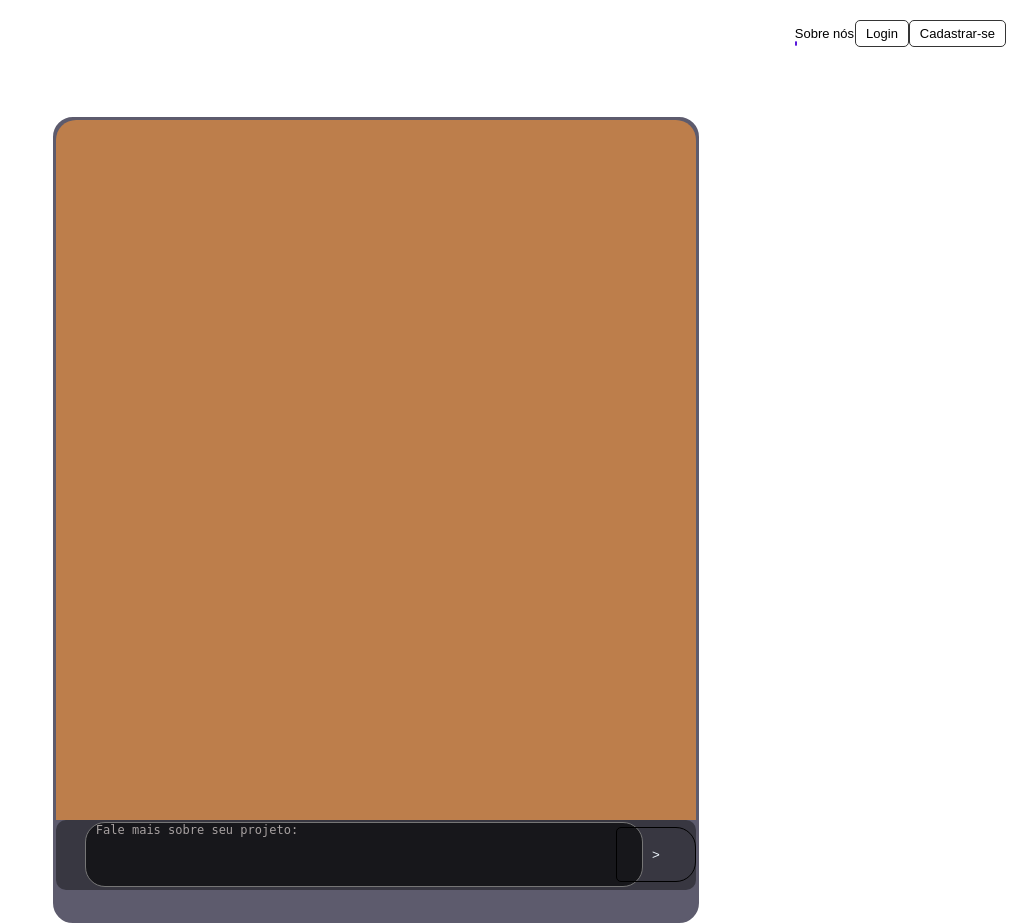
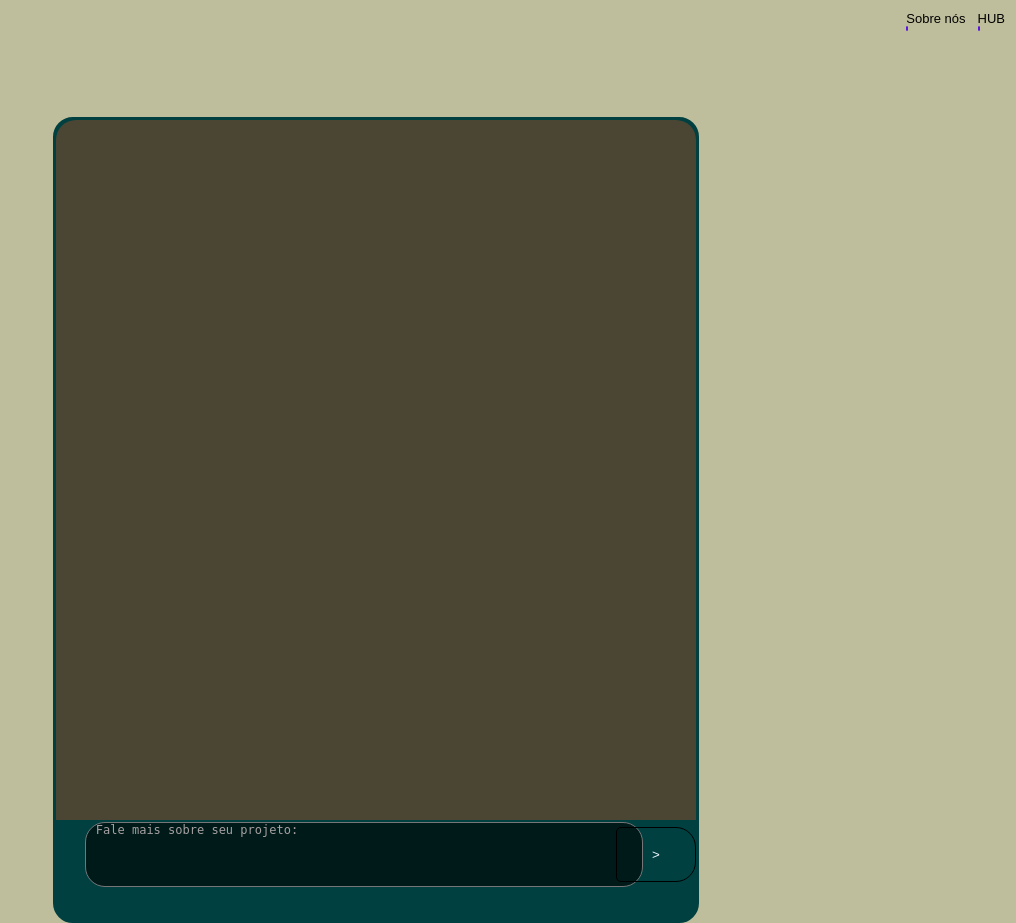
Before and after one commit to JonasTillmann-J/Projeto-Interdisciplinar, a Flask app: page /chat in a window 1280 px wide. Shown: the whole page, without its empty margins (264-1280 px from the left). Run offline with Flask 3, Linux system fonts and the light colour scheme.

Commit message:
tudo certo graças a deus

```diff
--- a/app.py
+++ b/app.py
@@ -102,7 +102,7 @@ def sobrenos():
 # Rota para a página de chat
 @app.route('/chat')
 def chat():
-    return render_template("index.chat.html")
+    return render_template("index.Chat.html")
 
 # Rota de API para o chat
 @app.route('/api/chat', methods=['POST'])
--- a/static/css/style.chat.css
+++ b/static/css/style.chat.css
@@ -8,6 +8,7 @@ body {
     margin: 0;
     padding: 0;
     font-family: Arial, sans-serif;
+    background-color: #BFBE9C;
 }
 /*/------------------------------Gerais----------------------------------------*/
 /*----------------------------Navegação---------------------------------------*/
@@ -17,9 +18,10 @@ body {
     display: flex;
     justify-content: right;
     align-items: center;
-    padding: 20px 10px;
+    padding: 10px 10px;
     background: transparent;
     left: 0%;
+    gap: 10px;
 }
 
 .navbar a {
@@ -92,8 +94,8 @@ body {
     transform: translate(-50%, -0%);
     width: 50%;
     height: 800px;
-    background-color: #5D5B6D;
-    border: 3px solid #5D5B6D;
+    background-color: #004040;
+    border: 3px solid #004040;
     border-radius: 20px;
     overflow: hidden;
 }
@@ -117,7 +119,7 @@ body {
     height: 85%;
     overflow-y: auto; /* Permite rolagem vertical */
     padding: 10px;
-    background-color: #bd7e4b; /* Cor de fundo para as mensagens */
+    background-color: #4A4633; /* Cor de fundo para as mensagens */
     border-radius: 20px 20px 0 0; /* Bordas arredondadas na parte superior */
 }
 /* Estilo geral para todas as mensagens */
@@ -157,7 +159,7 @@ body {
     left: 0;
     width: 100%;
     height: 70px; /* Mantido */
-    background-color: #383741;
+    background-color:#004040;
     display: flex;
     align-items: center; /* Alinha os itens verticalmente ao centro */
     border-radius: 10px; /* Mantido */
@@ -198,7 +200,7 @@ body {
 }
 .enviar:hover {
     background: rgb(0, 0, 0);
-    border: 1px solid rgb(53, 53, 53);
+    border: 1px solid #4A4633;
     color: #fff;
 }
 /*/------------------------------Input < Btnenviar-----------------------------------------*/
--- a/templates/Index.recupera.senha.codigo.html
+++ b/templates/Index.recupera.senha.codigo.html
@@ -10,6 +10,11 @@
 <body>
 
     <h1>Callista</h1>
+
+    <a class="element" href="{{ url_for('index') }}">HUB</a>
+    <a href="{{ url_for('login') }}" class="signin">Login</a>
+
+
 
     <div class="codigo">
         <h2>Recuperar Senha</h2>
--- a/templates/Index.recupera.senha.email.html
+++ b/templates/Index.recupera.senha.email.html
@@ -13,9 +13,11 @@
         <!---->
         <img class="logo" src="/Imgs Gerais/imgs/neguinmelancia.png" alt="">
         <nav class="nav" id="nav">
-            <a href="#" class="elemento" id="elemento">< Voltar</a>
-            <a href="#" class="elemento" id="elemento">Login</a>
+            <a href="#" class="elemento" id="elemento">Voltar</a>
+            <a href="{{ url_for('login') }}" class="signin">Login</a>
             <a href="#" class="elemento" id="elemento">Ajuda</a>
+            <a class="element" href="{{ url_for('index') }}">HUB</a>
+
         </nav>
     </section>
     <div class="caixa">
--- a/templates/index.Chat.html
+++ b/templates/index.Chat.html
@@ -12,8 +12,8 @@
 <body>
     <nav class="navbar" id="navbar">
             <a class="element" href="{{ url_for('sobrenos') }}">Sobre nós</a>
-            <a href="{{ url_for('login') }}" class="signin">Login</a>
-            <a href="{{ url_for('cadastrar') }}" class="register">Cadastrar-se</a>
+            <a class="element" href="{{ url_for('index') }}">HUB</a>
+
     </nav>
     <section class="chat" id="chat">
         <div class="telachat">
--- a/templates/index.Hub.html
+++ b/templates/index.Hub.html
@@ -18,7 +18,7 @@
         </div>
     </nav>
         <div class="container">
-            <div class="estatico">Eu Sou A Callista Ajudo</div>
+            <div class="estatico">Eu Sou A Callisto Ajudo</div>
             <ul class="dinamico">
                 <li><span>Desenvolvedor</span></li>
                 <li><span>Engenheiro</span></li>
--- a/templates/index.login.html
+++ b/templates/index.login.html
@@ -17,6 +17,7 @@
         <div class="nav">
             <a href="{{ url_for('sobrenos') }}">Sobre nós</a>
             <a href="{{ url_for('cadastrar') }}">Cadastrar-se</a>
+            <a class="element" href="{{ url_for('index') }}">HUB</a>
         </div>
         <img class="img" src="/Imgs Gerais/imgs/imagem de preenchimento.jpeg" alt="a">
     </section>
```
Also changed, not shown: static/js/script.cadrastro.js (+13 -2 lines), templates/index.sobrenos.html (+5 -3 lines).
